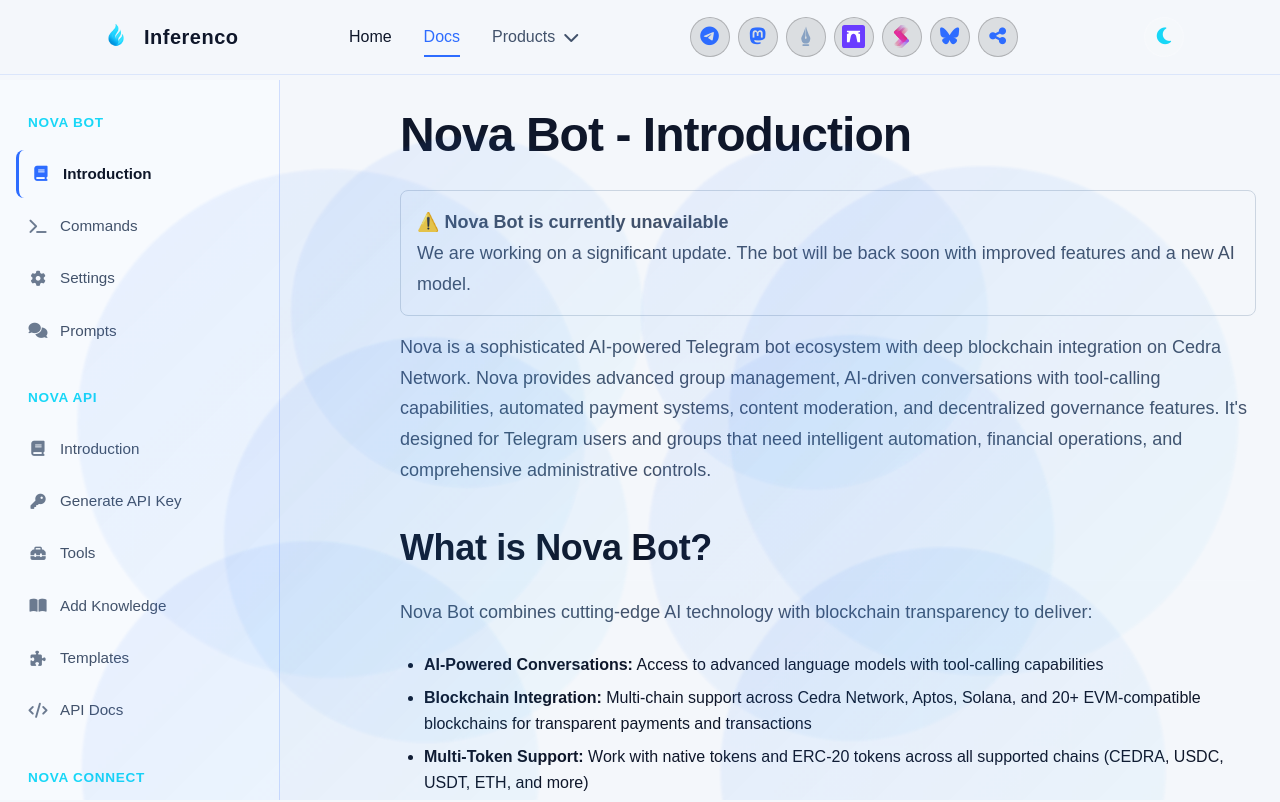
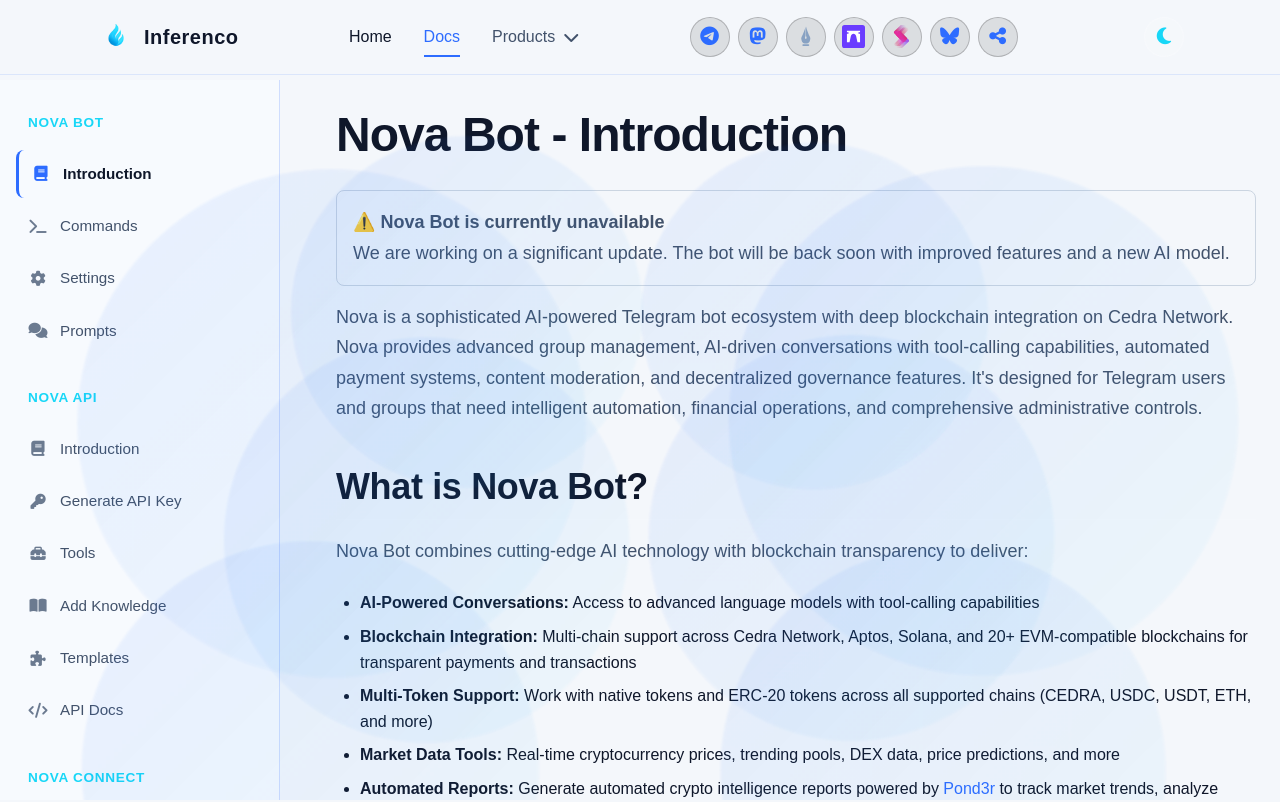
Before and after one commit to Inferenco/inferenco-web-v2, a React (Vite) app: page /docs in a window 1280 px wide. Shown: the top 802 px of the page. Built offline with nearby package versions, Linux system fonts and the light colour scheme.

Commit message:
fix: reduce margin between sidebar and content in docs large layout
Generated by Mistral Vibe.
Co-Authored-By: Mistral Vibe <vibe@mistral.ai>

```diff
--- a/src/index.css
+++ b/src/index.css
@@ -1548,11 +1548,11 @@
 
     .docs-container .docs-content,
     .docs-page .docs-content {
-        margin-left: calc(280px + 6rem);
+        margin-left: calc(280px + 2rem);
     }
 
     #docs-page .docs-content {
-        margin-left: calc(280px + 6rem);
+        margin-left: calc(280px + 2rem);
     }
 
     html.light .docs-sidebar {
```
